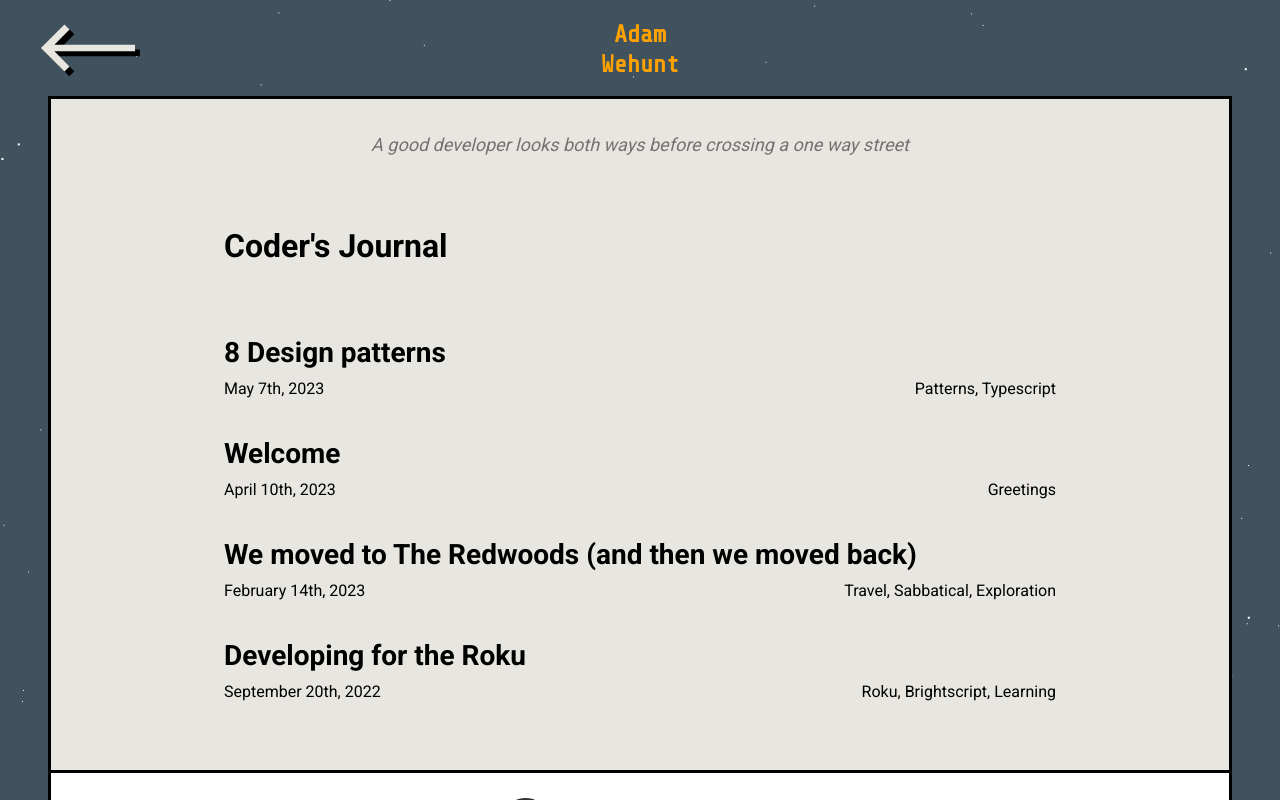
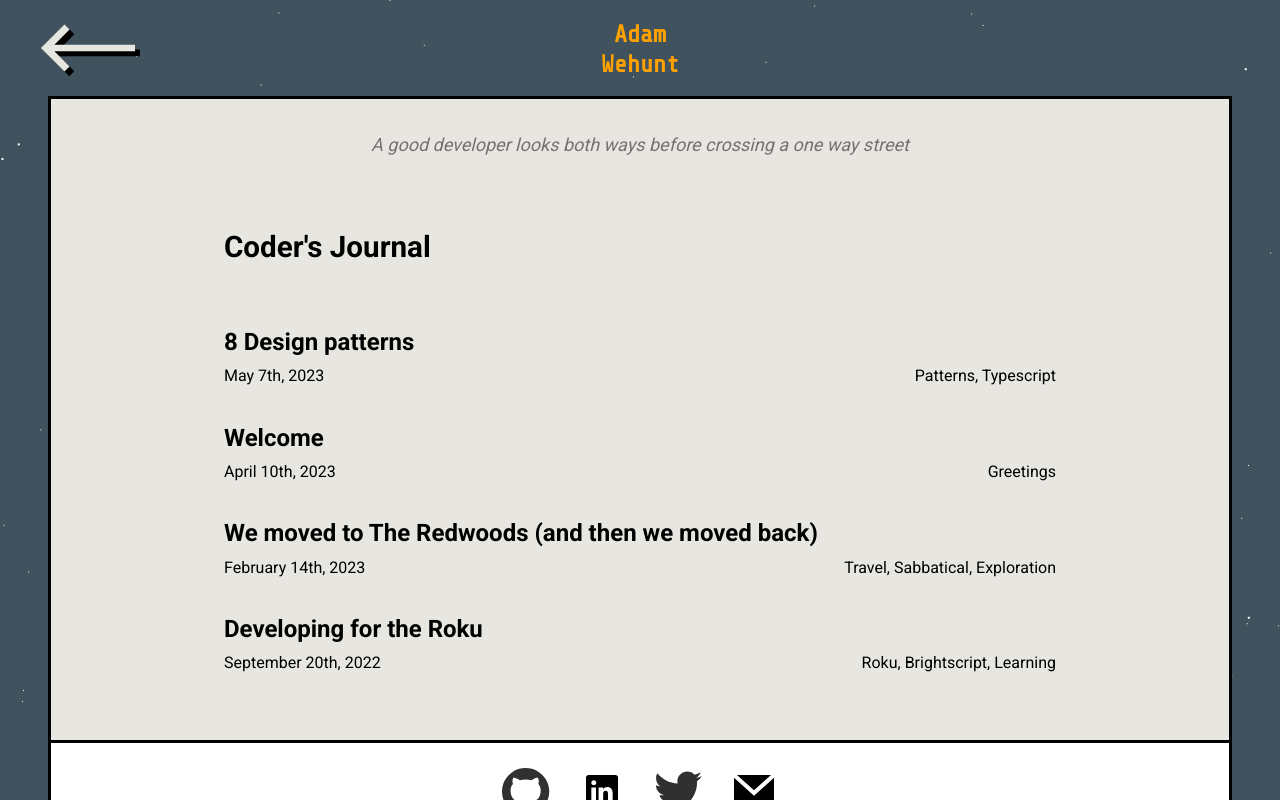
Before and after one commit to adamjwehunt/portfolio, a Next.js app: page /blog in a window 1280 px wide. Built offline with nearby package versions, Linux system fonts and the light colour scheme.

Commit message:
Add projects greeting and adjust font sizes.

```diff
--- a/app/(site)/about/about.module.scss
+++ b/app/(site)/about/about.module.scss
@@ -49,6 +49,6 @@
 
 	.intro,
 	.outro {
-		font-size: 1.35rem;
+		font-size: 1.275rem;
 	}
 }
--- a/app/globals.scss
+++ b/app/globals.scss
@@ -88,21 +88,21 @@ button {
 }
 
 h2 {
-	font-size: 2rem;
-	margin: 3.75rem 0 2rem;
+	font-size: 1.85rem;
+	margin: 4rem 0 1.5rem;
 	line-height: 1.5;
 }
 
 h3 {
-	font-size: 1.75rem;
-	margin: 2.5rem 0 1.5rem;
+	font-size: 1.5rem;
+	margin: 2.5rem 0 1.275rem;
 	line-height: 1.35;
 }
 
 p,
 ul,
 li {
-	font-size: 1.35rem;
+	font-size: 1.275rem;
 	margin: 0.75rem 0;
 	list-style-type: square;
 }
@@ -126,8 +126,8 @@ pre {
 
 @media only screen and (max-width: $mobile-breakpoint) {
 	h2 {
-		font-size: 1.75rem;
-		margin: 3rem 0 1.5rem;
+		font-size: 1.675rem;
+		margin: 3rem 0 1.275rem;
 	}
 
 	h3 {
--- a/app/projects/projects.module.css
+++ b/app/projects/projects.module.css
@@ -0,0 +1,4 @@
+.greeting {
+  margin: 6rem 0 2rem;
+	font-size: 1.275rem;
+}
--- a/components/ProjectsItemHeader/projectsItemHeader.module.css
+++ b/components/ProjectsItemHeader/projectsItemHeader.module.css
@@ -4,7 +4,7 @@
 }
 
 .header {
-	margin: 1rem 0 2.5rem;
+	margin: 1rem 0 2rem;
 }
 
 .image {
--- a/content/index.ts
+++ b/content/index.ts
@@ -77,6 +77,9 @@ export const content = {
 			title: "Coder's Journal",
 		},
 		projects: {
+			greeting1: 'What I’ve been digging into (or planning) this 2023:',
+			greeting2:
+				'Typescript, React.js, Next.js, Tailwind, Sass, Framer motion, Zod, Urql (GraphQL client), PostgresSQL, Prisma, TRPC, Sanity.io, Shopify, React Native, Solid.js',
 			linkText: 'Code',
 			header: 'Make it work, Make it right, Make it fast',
 			workHeader: 'Work Experience',
```
Also changed, not shown: app/projects/page.tsx (+9 -0 lines).
